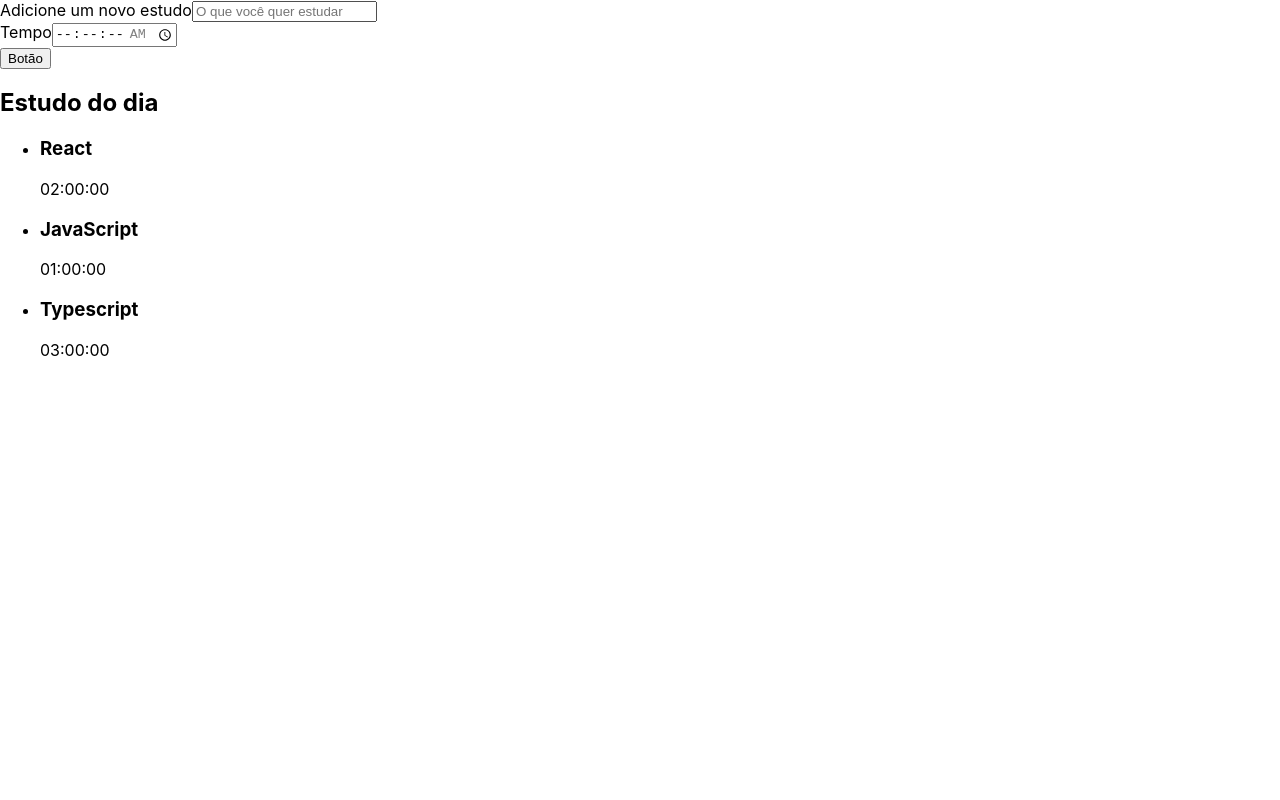
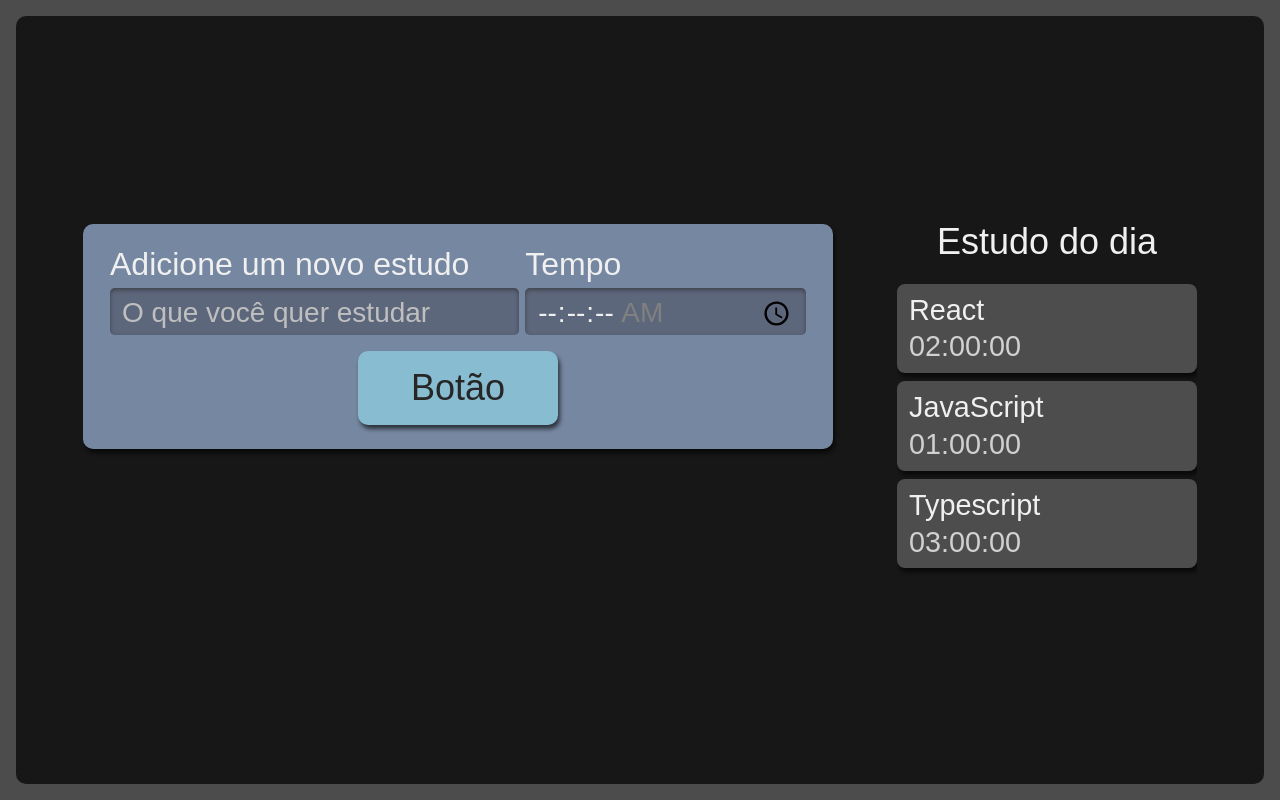
Before and after one commit to Felipewiiu/AluraStudies_PraticandoTS, a React (Create React App) app: page / in a window 1280 px wide. Built offline with nearby package versions, Linux system fonts and the light colour scheme.

Commit message:
adicionando o css module

```diff
--- a/package.json
+++ b/package.json
@@ -39,5 +39,8 @@
       "last 1 firefox version",
       "last 1 safari version"
     ]
+  },
+  "devDependencies": {
+    "sass": "^1.58.3"
   }
 }
--- a/src/App.tsx
+++ /dev/null
@@ -1,16 +0,0 @@
-import Botao from "./Components/Botao";
-import Formulario from "./Components/Formulario";
-import Lista from "./Components/Lista";
-
-function App() {
-
-  return (
-    <>
-    <Formulario/>
-    <Lista/>
-
-    </>
-  );
-}
-
-export default App;
--- a/src/Components/Botao/index.tsx
+++ b/src/Components/Botao/index.tsx
@@ -1,9 +1,10 @@
 import React from "react";
+import './style.scss'
 
 class Botao extends React.Component {
     render(){
         return(
-            <button>
+            <button className="botao">
                 Botão
             </button>
         )
--- /dev/null
+++ b/src/Components/Botao/style.scss
@@ -0,0 +1,25 @@
+.botao {
+    align-self: center;
+    background-color: #88bcd1;
+    border-radius: 10px;
+    box-shadow: 2px 4px 4px #0000009F;
+    color: #272626;
+    cursor: pointer;
+    font-size: 1.25rem;
+    padding: 16px;
+    width: 150px;
+
+    &:active {
+      background-color: #7CA6B7;
+      box-shadow: 2px 2px 4px #0000009F inset;
+    }
+  }
+
+  @media screen and (min-width: 1280px) {
+    .botao {
+      grid-column-start: span 2;
+      justify-self: center;
+      width: 200px;
+      font-size: 2.25rem;
+    }
+  }
--- a/src/Components/Formulario/index.tsx
+++ b/src/Components/Formulario/index.tsx
@@ -1,11 +1,12 @@
 import React from "react";
 import Botao from "../Botao";
+import './style.scss'
 
 class Formulario extends React.Component {
     render(){
         return(
-            <form>
-                <div>
+            <form className="novaTarefa">
+                <div className="inputContainer">
                     <label htmlFor="tarefa">
                         Adicione um novo estudo
                     </label>
@@ -17,7 +18,7 @@
                         required
                         />
                 </div>
-                <div>
+                <div className="inputContainer">
                     <label htmlFor="tempo">
                         Tempo
                     </label>
--- /dev/null
+++ b/src/Components/Formulario/style.scss
@@ -0,0 +1,61 @@
+.novaTarefa {
+    display:flex;
+    flex-direction: column;
+    grid-area: nova-tarefa;
+    background-color: #7687A1;
+    border-radius: 10px;
+    box-shadow: 2px 4px 4px #0000009F;
+    padding: 12px;
+
+    .inputContainer {
+      display: flex;
+      flex-direction: column;
+      width: 100%;
+      margin-bottom: 16px;
+
+      label {
+        margin-bottom: 8px;
+        font-size: 1.25rem;
+      }
+
+      input {
+        width: 100%;
+        padding: 8px 12px 4px;
+        box-sizing: border-box;
+        border: unset;
+        border-radius: 5px;
+        background-color: #5D677C;
+        box-shadow: 0px 2px 4px #2D2B2B9F inset;
+
+        &::placeholder {
+          color: #BFBFBF;
+        }
+      }
+    }
+
+    @media screen and (min-width: 1280px) {
+      flex-direction: row;
+      flex-wrap: wrap;
+      justify-content: space-around;
+      font-size: 2.25rem;
+      padding: 24px;
+      box-sizing: border-box;
+
+      .inputContainer {
+        width: calc(60% - 12px);
+
+        &:last-of-type {
+          width: 40%;
+        }
+
+        label {
+          font-size: 2rem;
+        }
+
+        input {
+          height: 100%;
+          font-size: 1.75rem;
+        }
+      }
+    }
+  }
--- a/src/Components/Lista/index.tsx
+++ b/src/Components/Lista/index.tsx
@@ -1,4 +1,4 @@
-import React from 'react'
+import './style.scss'
 
 export default function Lista() {
 
@@ -23,11 +23,11 @@
 
 
   return (
-    <aside>
+    <aside className='listaTarefas'>
         <h2>Estudo do dia</h2>
         <ul>
           {Tarefa.map(tarefa =>(
-              <li key={tarefa.id}>
+              <li key={tarefa.id} className='item'>
               <h3>
                   {tarefa.tarefa}
               </h3>
--- /dev/null
+++ b/src/Components/Lista/style.scss
@@ -0,0 +1,75 @@
+.listaTarefas {
+    grid-area: tarefas;
+    height: 100%;
+
+    h2 {
+      font-size: 1.25rem;
+      margin-bottom: 12px;
+    }
+
+    ul {
+      max-height: 350px;
+      overflow-y: scroll;
+        scrollbar-width: thin;
+    }
+
+    @media screen and (min-width:1280px) {
+
+      h2{
+        text-align: center;
+        font-size: 2.25rem;
+        margin-bottom: 24px;
+      }
+
+      ul {
+        overflow: auto;
+        max-height: 500px;
+      }
+    }
+  }
+
+  .item {
+    background-color: #4D4D4D;
+    border-radius: 8px;
+    box-shadow: 2px 4px 4px #0000009F;
+    padding: 12px;
+    margin-bottom: 8px;
+    position: relative;
+    cursor: pointer;
+
+    h3 {
+      margin-bottom: 8px;
+      word-break: break-all;
+    }
+
+    span {
+      color: #D0D0D0;
+    }
+
+    @media screen and (min-width:1280px) {
+      font-size: 1.8rem;
+    }
+  }
+
+  .itemSelecionado {
+    background-color: #292929;
+    box-shadow: 2px 4px 4px #0000009F inset;
+  }
+
+  .itemCompletado {
+    background-color: #566F42;
+    cursor: auto;
+
+    .concluido {
+      display: block;
+      background-image: url('../../assets/img/check-mark.svg');
+      background-repeat: no-repeat;
+      background-size: 38px 38px;
+      position: absolute;
+      top: 50%;
+      right: 12px;
+      transform: translateY(-50%);
+      width: 42px;
+      height: 43px;
+    }
+  }
--- /dev/null
+++ b/src/Pages/App.tsx
@@ -0,0 +1,17 @@
+import Formulario from "../Components/Formulario";
+import Lista from "../Components/Lista";
+import './style.scss'
+
+
+function App() {
+
+  return (
+    <div className={"AppStyle"}>
+    <Formulario/>
+    <Lista/>
+
+    </div>
+  );
+}
+
+export default App;
--- /dev/null
+++ b/src/Pages/style.scss
@@ -0,0 +1,30 @@
+.AppStyle {
+    display: grid;
+    grid-template-rows: min-content min-content auto;
+    grid-template-areas:
+    "nova-tarefa"
+    "cronometro"
+    "tarefas"
+    ;
+    row-gap: 24px;
+    min-width: 320px;
+    min-height: calc(100vh - 32px);
+    width: 100%;
+    padding: 32px;
+    box-sizing: border-box;
+    border-radius: 10px;
+    background-color: #171717;
+
+    @media screen and (min-width:1280px)  {
+      grid-template-areas:
+      "nova-tarefa tarefas"
+      "cronometro tarefas"
+      ;
+      column-gap: 64px;
+      grid-template-rows: min-content min-content;
+      grid-template-columns: 750px 300px;
+      justify-content: center;
+      align-content: center;
+      padding: 64px;
+    }
+  }
--- a/src/index.css
+++ b/src/index.css
@@ -1,13 +1,96 @@
+
+html, body, div, span, applet, object, iframe,
+h1, h2, h3, h4, h5, h6, p, blockquote, pre,
+a, abbr, acronym, address, big, cite, code,
+del, dfn, em, img, ins, kbd, q, s, samp,
+small, strike, strong, sub, sup, tt, var,
+b, u, i, center,
+dl, dt, dd, ol, ul, li,
+fieldset, form, label, legend,
+table, caption, tbody, tfoot, thead, tr, th, td,
+article, aside, canvas, details, embed,
+figure, figcaption, footer, header, hgroup,
+menu, nav, output, ruby, section, summary,
+time, mark, audio, video {
+	margin: 0;
+	padding: 0;
+	border: 0;
+	font-size: 100%;
+	font: inherit;
+	vertical-align: baseline;
+}
+/* HTML5 display-role reset for older browsers */
+article, aside, details, figcaption, figure,
+footer, header, hgroup, menu, nav, section {
+	display: block;
+}
 body {
-  margin: 0;
-  font-family: -apple-system, BlinkMacSystemFont, 'Segoe UI', 'Roboto', 'Oxygen',
-    'Ubuntu', 'Cantarell', 'Fira Sans', 'Droid Sans', 'Helvetica Neue',
-    sans-serif;
-  -webkit-font-smoothing: antialiased;
-  -moz-osx-font-smoothing: grayscale;
+	line-height: 1;
+}
+ol, ul {
+	list-style: none;
+}
+blockquote, q {
+	quotes: none;
+}
+blockquote:before, blockquote:after,
+q:before, q:after {
+	content: '';
+	content: none;
+}
+table {
+	border-collapse: collapse;
+	border-spacing: 0;
 }
 
-code {
-  font-family: source-code-pro, Menlo, Monaco, Consolas, 'Courier New',
-    monospace;
+
+input {
+	font-family: inherit;
+	font-size: inherit;
+	font-weight: inherit;
+	color: inherit;
 }
+
+button {
+	border: unset;
+	background-color: unset;
+	font-family: inherit;
+	font-size: inherit;
+	font-weight: inherit;
+	color: inherit;
+}
+
+@import url('https://fonts.googleapis.com/css2?family=Manjari&display=swap');
+
+body {
+	display: flex;
+	justify-content: center;
+	font-family: 'Manjari', sans-serif;
+	color: #F0F0F0;
+	background-color: #4C4C4C;
+	height: 100%;
+	width: 100%;
+	padding: 16px;
+	box-sizing: border-box;
+}
+
+#root {
+	width: 100%;
+}
+
+::-webkit-scrollbar {
+	width: 8px;
+}
+
+::-webkit-scrollbar-track {
+	background: unset;
+}
+
+::-webkit-scrollbar-thumb {
+	border-radius: 4px;
+	background: #888;
+}
+
+::-webkit-scrollbar-thumb:hover {
+	background: #555;
+}
--- a/src/index.tsx
+++ b/src/index.tsx
@@ -1,7 +1,7 @@
 import React from 'react';
 import ReactDOM from 'react-dom/client';
 import './index.css';
-import App from './App';
+import App from './Pages/App';
 
 
 const root = ReactDOM.createRoot(
```
Also changed, not shown: src/assets/img/check-mark.svg (added), 1 other file (tests, documents, lock files or other folders).
